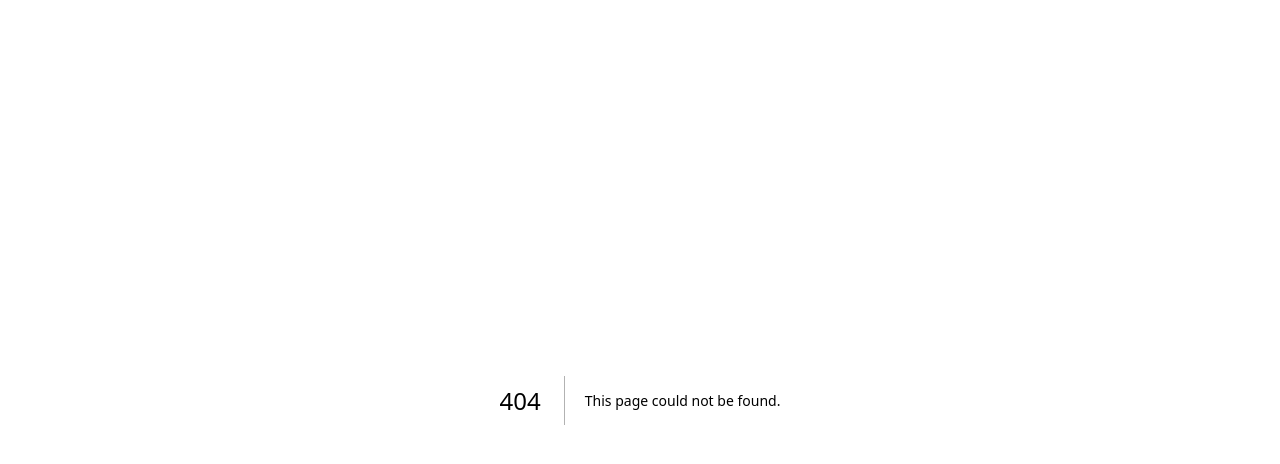
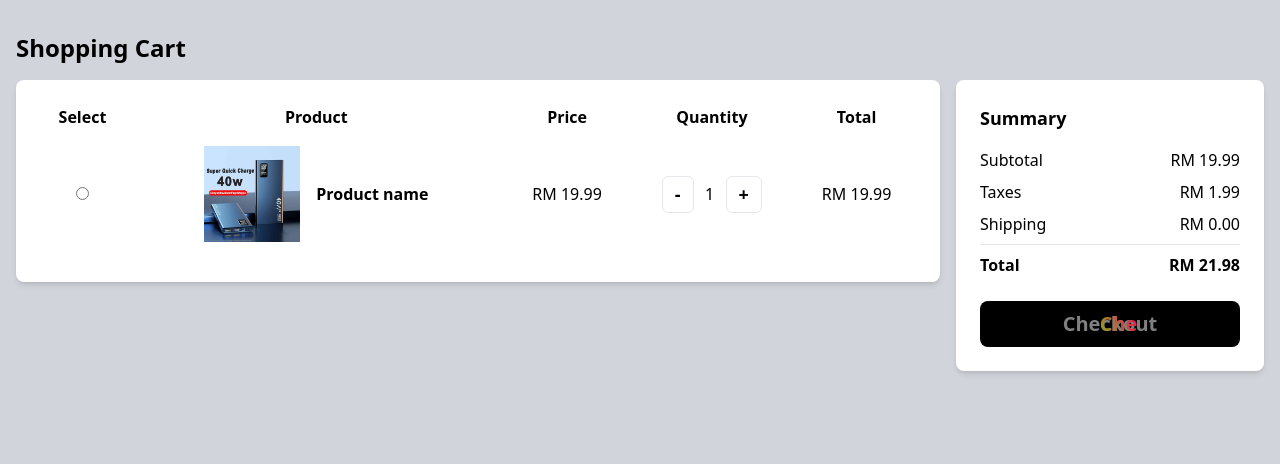
Before and after one commit to Cresswell-0301/FYP, a Next.js app: page /shoping-cart in a window 1280 px wide. Before the commit this address had no page. Shown: the top 464 px of the page. Built offline with nearby package versions, Linux system fonts and the light colour scheme.

Commit message:
added colorful text to checkout btn in shopping cart

```diff
--- /dev/null
+++ b/pages/colorText.js
@@ -0,0 +1,60 @@
+import styled from "styled-components"
+
+const Text = styled.div`
+    width: 100vw;
+    height: 100vh;
+    display: flex;
+    justify-content: center;
+    align-items: center;
+
+
+`;
+
+const H2 = styled.h2`
+    font-size: 6em;
+    color: #333;
+    position: relative;
+
+    &::after {
+        content: "Checkout";
+        position: absolute;
+        top: 0;
+        left: 0;
+        color: teal;
+
+        clip-path: ellipse(
+            100px 100px at 0% center
+        );
+
+        animation: animate 7s infinite;
+
+        @keyframes animate {
+            0% , 100% {
+                clip-path: ellipse(
+                    100px 100px at 0% center
+                );
+            }
+            50%{
+                clip-path: ellipse(
+                    100px 100px at 100% center
+                );
+            }
+        }
+
+        background-image: linear-gradient(
+            60deg, #00d0ff, #4dff03, #ff0058,#ffbc00, #ff0058
+        );
+        -webkit-background-clip: text;
+        color: transparent;
+    }
+`;
+
+export default function TestPage(){
+    return (
+        <div>
+            <Text>
+                <H2>Checkout</H2>
+            </Text>
+        </div>
+    )
+}
--- a/pages/index.js
+++ b/pages/index.js
@@ -140,6 +140,22 @@ export default function Home(){
             </a>
           </div>
 
+          <div className="px-6 sm:px-0 py-2">
+            <a href="/shoping-cart">
+              <button type="button" className="py-2 px-4 flex w-full justify-center items-center bg-green-500 hover:bg-green-700 hover:text-white focus:ring-green-300 focus:ring-offset-green-200 text-white transition ease-in duration-200 text-center text-base font-semibold shadow-md focus:outline-none focus:ring-2 focus:ring-offset-2 rounded-lg">
+                Shopping Cart Page
+             </button>
+            </a>
+          </div>
+
+          <div className="px-6 sm:px-0 py-2">
+            <a href="/colorText">
+              <button type="button" className="py-2 px-4 flex w-full justify-center items-center bg-green-500 hover:bg-green-700 hover:text-white focus:ring-green-300 focus:ring-offset-green-200 text-white transition ease-in duration-200 text-center text-base font-semibold shadow-md focus:outline-none focus:ring-2 focus:ring-offset-2 rounded-lg">
+                Color Text Page
+             </button>
+            </a>
+          </div>
+
         </div>
       </div>
     </div>
--- /dev/null
+++ b/pages/shoping-cart.js
@@ -0,0 +1,295 @@
+import styled from "styled-components"
+import React, { useState } from 'react';
+
+const Container = styled.div`
+    background-color: rgb(209, 213, 219);
+    height: 100vh;
+    padding: 2rem 0;
+`;
+
+const SubContainer = styled.div`
+    width: 100%;
+    margin: auto;
+    padding: 0 1rem;
+
+    @media (min-width: 640px) {
+        max-width: 640px;
+    }
+
+    @media (min-width: 768px) {
+        max-width: 768px;
+    }
+
+    @media (min-width: 1024px) {
+        max-width: 1024px;
+    }
+
+    @media (min-width: 1280px) {
+        max-width: 1280px;
+    }
+
+    @media (min-width: 1536px) {
+        max-width: 1536px;
+    }
+`;
+
+const Header = styled.h1`
+    font-size: 1.5rem;
+    line-height: 2rem;
+    font-weight: 600;
+    margin-bottom: 1rem;
+`;
+
+const BoxContainer = styled.div`
+    display: flex;
+    flex-direction: column;
+    gap: 1rem;
+
+    @media (min-width: 768px) {
+        flex-direction: row;
+    }
+`;
+
+const Cart = styled.div`
+    @media (min-width: 768px) {
+        width: 75%;
+    }
+`;
+
+const CartBox = styled.div`
+    background-color: white;
+    border-radius: 0.5rem;
+    box-shadow: 0 4px 6px -1px rgba(0, 0, 0, 0.1), 0 2px 4px -2px rgba(0, 0, 0, 0.1);
+    padding: 1.5rem;
+    margin-bottom: 1rem;
+`;
+
+const Table = styled.table`
+    width: 100%;
+    color: black;
+`;
+
+const Th = styled.th`
+    text-align: center;
+    font-weight: 600;
+`;
+
+const Td = styled.td`
+    padding: 1rem 0;
+    text-align: center;
+`;
+
+const CartContent = styled.div`
+    display: flex;
+    align-items: center;
+    justify-content: center;
+    color: black;
+`;
+
+const Img = styled.img`
+    height: 6rem;
+    width: 6rem;
+    margin-right: 1rem;
+`;
+
+const ProductName = styled.span`
+    font-weight: 600;
+`;
+
+const Btn = styled.button`
+    border-width: 1px;
+    border-radius: 0.375rem;
+    padding: 0.25rem 0.75rem;
+    font-weight: bold;
+    font-size: 18px;
+
+    &:hover {
+        background-color: lightgray;
+    }
+`;
+
+const Qty = styled.span`
+    text-align: center;
+    width: 2rem;
+`;
+
+const Summary = styled.div`
+    color: black;
+    @media (min-width: 768px) {
+        width: 25%;
+    }
+`;
+
+const SummaryBox = styled.div`
+    background-color: white;
+    border-radius: 0.5rem;
+    box-shadow: 0 4px 6px -1px rgba(0, 0, 0, 0.1), 0 2px 4px -2px rgba(0, 0, 0, 0.1);
+    padding: 1.5rem;
+`;
+
+const Header2 = styled.h2`
+    font-size: 1.125rem;
+    line-height: 1.75rem;
+    font-weight: 600;
+    margin-bottom: 1rem;
+`;
+
+const SummaryContent = styled.div`
+    display: flex;
+    justify-content: space-between;
+    margin-bottom: 0.5rem;
+`;
+
+const Line = styled.hr`
+    margin-top: 0.5rem;
+    margin-bottom: 0.5rem;
+`;
+
+const SummaryTotal = styled.span`
+    font-weight: 600;
+`;
+
+const SubmitBtn = styled.button`
+    background-color: black;
+    padding: 0.5rem 1rem;
+    border-radius: 0.5rem;
+    margin-top: 1rem;
+    width: 100%;
+
+    &:hover {
+        background-color: #a6a6a6;
+    }
+`;
+
+const H2 = styled.h2`
+    font-size: 1.25em;
+    font-weight: 600;
+    color: gray;
+    position: relative;
+
+    &:hover {
+        color: black;
+    }
+
+    &::after {
+        content: "Checkout";
+        position: absolute;
+        padding: 0 6.48rem;
+        top: 0;
+        left: 0;
+        color: teal;
+
+        clip-path: ellipse(
+            100px 100px at 0% center
+        );
+
+        animation: animate 7s infinite;
+
+        @keyframes animate {
+            0% , 100% {
+                clip-path: ellipse(
+                    100px 100px at 0% center
+                );
+            }
+            50%{
+                clip-path: ellipse(
+                    100px 100px at 100% center
+                );
+            }
+        }
+
+        background-image: linear-gradient(
+            60deg, #00d0ff, #4dff03, #ff0058,#ffbc00, #ff0058
+        );
+        -webkit-background-clip: text;
+        color: transparent;
+    }
+`;
+
+export default function ShoppingCart(){
+    const [selected, setSelected] = useState(false);
+
+    return(
+        <div>
+            <Container>
+                <SubContainer>
+                    <Header>Shopping Cart</Header>
+                    <BoxContainer>
+                        <Cart>
+                            <CartBox>
+                                <Table>
+                                    <thead>
+                                        <tr>
+                                            <Th>Select</Th>
+                                            <Th>Product</Th>
+                                            <Th>Price</Th>
+                                            <Th>Quantity</Th>
+                                            <Th>Total</Th>
+                                        </tr>
+                                    </thead>
+                                    <tbody>
+                                        <tr>
+                                            <Td>
+                                                <input type="radio" checked={selected} onClick={() => setSelected(!selected)} />
+                                            </Td>
+                                            <Td>
+                                                <CartContent>
+                                                    <Img src="slide-image/test123.jpg" alt="Product image"/>
+                                                    <ProductName>Product name</ProductName>
+                                                </CartContent>
+                                            </Td>
+                                            <Td>RM 19.99</Td>
+                                            <Td>
+                                                <CartContent>
+                                                    <Btn>-</Btn>
+                                                    <Qty>1</Qty>
+                                                    <Btn>+</Btn>
+                                                </CartContent>
+                                            </Td>
+                                            <Td>RM 19.99</Td>
+                                        </tr>
+
+                                        {/* <!-- More product rows --> */}
+
+                                    </tbody>
+                                </Table>
+                            </CartBox>
+                        </Cart>
+
+                        <Summary>
+                            <SummaryBox>
+                                <Header2>Summary</Header2>
+
+                                <SummaryContent>
+                                    <span>Subtotal</span>
+                                    <span>RM 19.99</span>
+                                </SummaryContent>
+
+                                <SummaryContent>
+                                    <span>Taxes</span>
+                                    <span>RM 1.99</span>
+                                </SummaryContent>
+
+                                <SummaryContent>
+                                    <span>Shipping</span>
+                                    <span>RM 0.00</span>
+                                </SummaryContent>
+
+                                <Line/>
+
+                                <SummaryContent>
+                                    <SummaryTotal>Total</SummaryTotal>
+                                    <SummaryTotal>RM 21.98</SummaryTotal>
+                                </SummaryContent>
+
+                                <SubmitBtn>
+                                    <H2>Checkout</H2>
+                                </SubmitBtn>
+                            </SummaryBox>
+                        </Summary>
+                    </BoxContainer>
+                </SubContainer>
+            </Container>
+        </div>
+    )
+}
```
